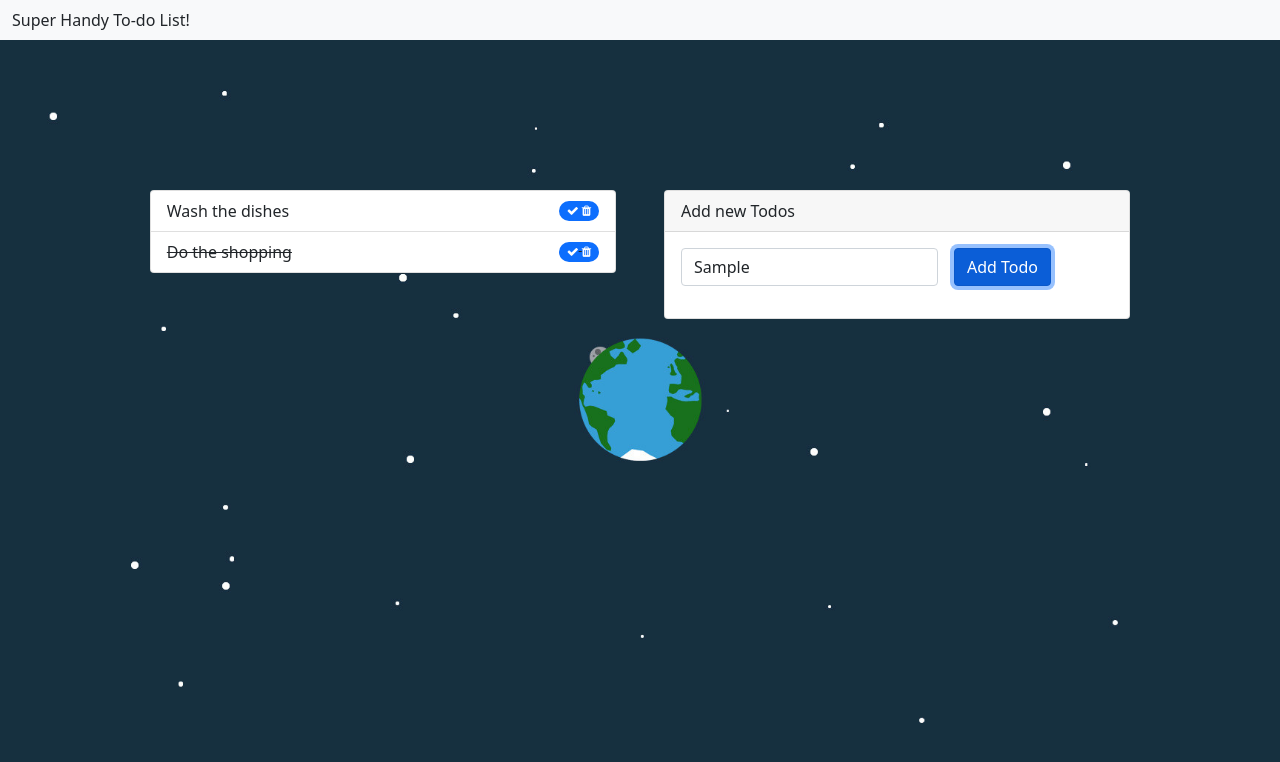
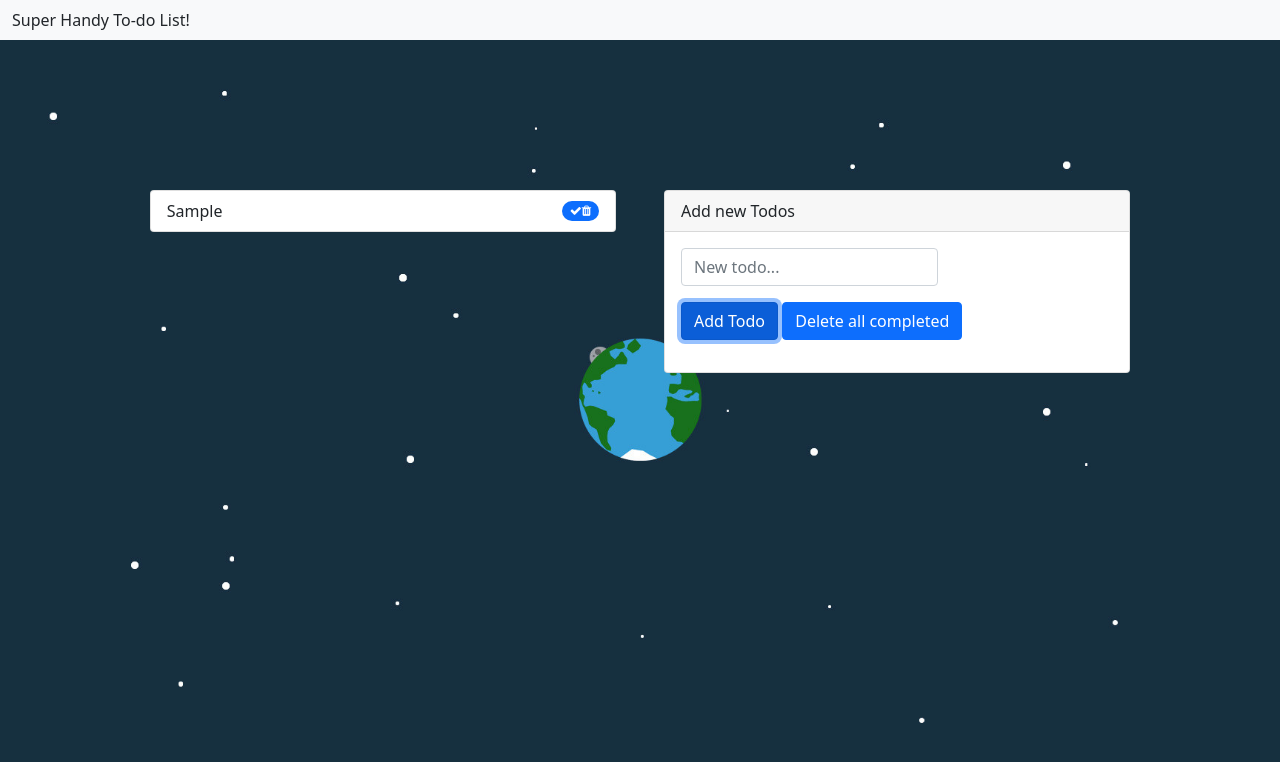
Before and after one commit to CodeYourFuture/JavaScript-Core-2-Coursework-Week3, a website: page 2-projects/1-todo-list/index.html in a window 1280 px wide. Both pictures are taken after typing "Sample" into the empty fields and a click on the button "Add Todo". Drawn offline with nearby package versions, Linux system fonts and the light colour scheme.

Commit message:
answer projects

```diff
--- a/2-projects/1-todo-list/index.html
+++ b/2-projects/1-todo-list/index.html
@@ -24,29 +24,7 @@
       <div class="container">
         <div class="row gx-5">
           <div class="col-sm">
-            <ul id="todo-list" class="list-group">
-              <!-- This is how the todos look in html - try to make the functionality to create them using Javascript - don't worry about the class names for now just copy and paste them -->
-              <li
-                class="list-group-item d-flex justify-content-between align-items-center"
-              >
-                Wash the dishes
-                <span class="badge bg-primary rounded-pill">
-                  <!-- each of these <i> tags will need an event listener when we create them in Javascript -->
-                  <i class="fa fa-check" aria-hidden="true"></i>
-                  <i class="fa fa-trash" aria-hidden="true"></i>
-                </span>
-              </li>
-              <li
-                class="list-group-item d-flex justify-content-between align-items-center"
-                style="text-decoration: line-through"
-              >
-                Do the shopping
-                <span class="badge bg-primary rounded-pill">
-                  <i class="fa fa-check" aria-hidden="true"></i>
-                  <i class="fa fa-trash" aria-hidden="true"></i>
-                </span>
-              </li>
-            </ul>
+            <ul id="todo-list" class="list-group"></ul>
           </div>
           <div class="col-sm">
             <div class="card">
@@ -67,6 +45,12 @@
                     >
                       Add Todo
                     </button>
+                    <button
+                      onclick="deleteAllCompletedTodos(event)"
+                      class="btn btn-primary mb-3"
+                    >
+                      Delete all completed
+                    </button>
                   </div>
                 </form>
               </div>
--- a/2-projects/1-todo-list/script.js
+++ b/2-projects/1-todo-list/script.js
@@ -1,14 +1,53 @@
 function populateTodoList(todos) {
   let list = document.getElementById("todo-list");
   // Write your code to create todo list elements with completed and delete buttons here, all todos should display inside the "todo-list" element.
+  todos.map((todoItem) => {
+    let itemList = document.createElement("li");
+    let spanItem = document.createElement("span");
+    let iconCompleted = document.createElement("i");
+    let iconDelete = document.createElement("i");
+
+    itemList.innerText = todoItem.task;
+    itemList.classList.add(
+      "list-group-item",
+      "d-flex",
+      "justify-content-between",
+      "align-items-center"
+    );
+
+    spanItem.classList.add("badge", "bg-primary", "rounded-pill");
+
+    iconCompleted.classList.add("fa", "fa-check");
+    iconCompleted.setAttribute("aria-hidden", true);
+
+    iconDelete.classList.add("fa", "fa-trash");
+    iconDelete.setAttribute("aria-hidden", true);
+
+    list.appendChild(itemList);
+    itemList.appendChild(spanItem);
+    spanItem.append(iconCompleted, iconDelete);
+
+    iconCompleted.addEventListener("click", () => {
+      if (itemList.classList.contains("completed")) {
+        itemList.classList.toggle("line-through", false);
+        itemList.classList.remove("completed");
+        todoItem.completed = false;
+      } else {
+        itemList.classList.toggle("line-through");
+        itemList.classList.add("completed");
+        todoItem.completed = true;
+      }
+    });
+
+    iconDelete.addEventListener("click", () => {
+      list.removeChild(itemList);
+    });
+  });
 }
 
 // These are the same todos that currently display in the HTML
 // You will want to remove the ones in the current HTML after you have created them using JavaScript
-let todos = [
-  { task: "Wash the dishes", completed: false },
-  { task: "Do the shopping", completed: false },
-];
+let todos = [];
 
 populateTodoList(todos);
 
@@ -17,9 +56,23 @@ function addNewTodo(event) {
   // The code below prevents the page from refreshing when we click the 'Add Todo' button.
   event.preventDefault();
   // Write your code here... and remember to reset the input field to be blank after creating a todo!
+  let newItem = document.getElementById("todoInput");
+  populateTodoList([{ task: newItem.value, completed: false }]);
+  newItem.value = "";
 }
 
 // Advanced challenge: Write a fucntion that checks the todos in the todo list and deletes the completed ones (we can check which ones are completed by seeing if they have the line-through styling applied or not).
-function deleteAllCompletedTodos() {
+function deleteAllCompletedTodos(event) {
   // Write your code here...
+  event.preventDefault();
+
+  let list = document.getElementById("todo-list");
+
+  let allItems = document.querySelectorAll("li");
+
+  allItems.forEach((item) => {
+    if (item.classList.contains("completed")) {
+      list.removeChild(item);
+    }
+  });
 }
--- a/2-projects/1-todo-list/style.css
+++ b/2-projects/1-todo-list/style.css
@@ -10,3 +10,7 @@ body {
   margin-top: 150px;
   width: 90%;
 }
+
+.line-through {
+  text-decoration: line-through;
+}
```
Lines whose indentation alone changed are shown as unchanged.
